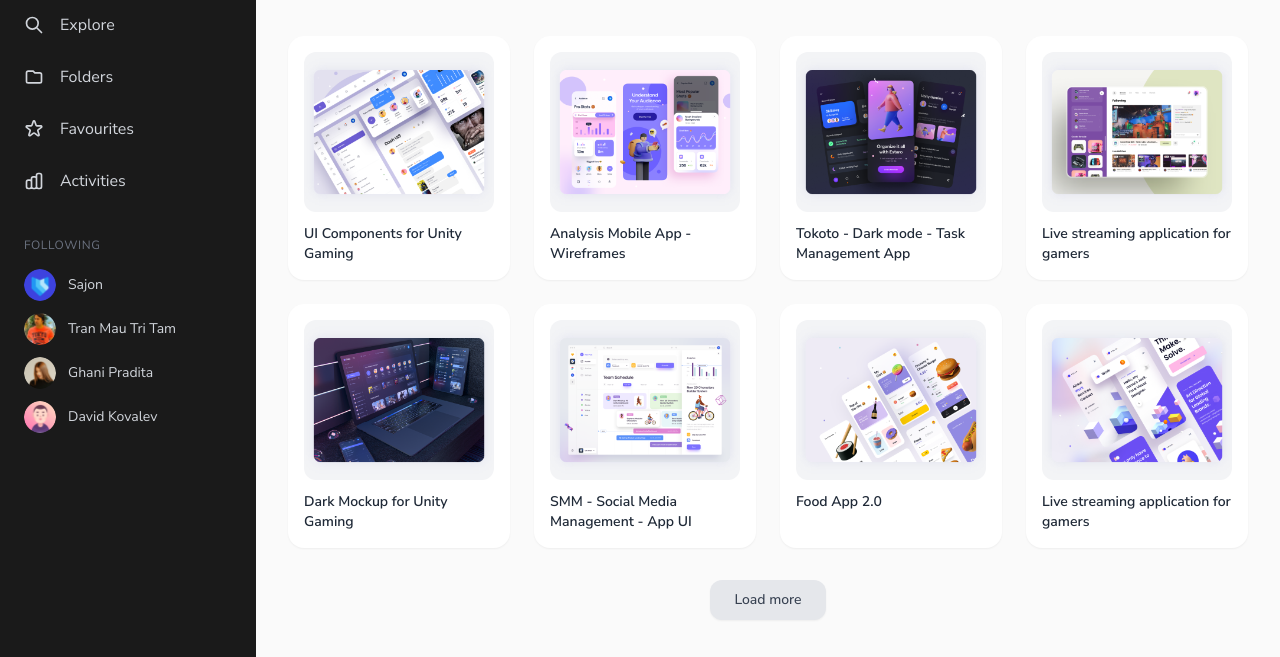
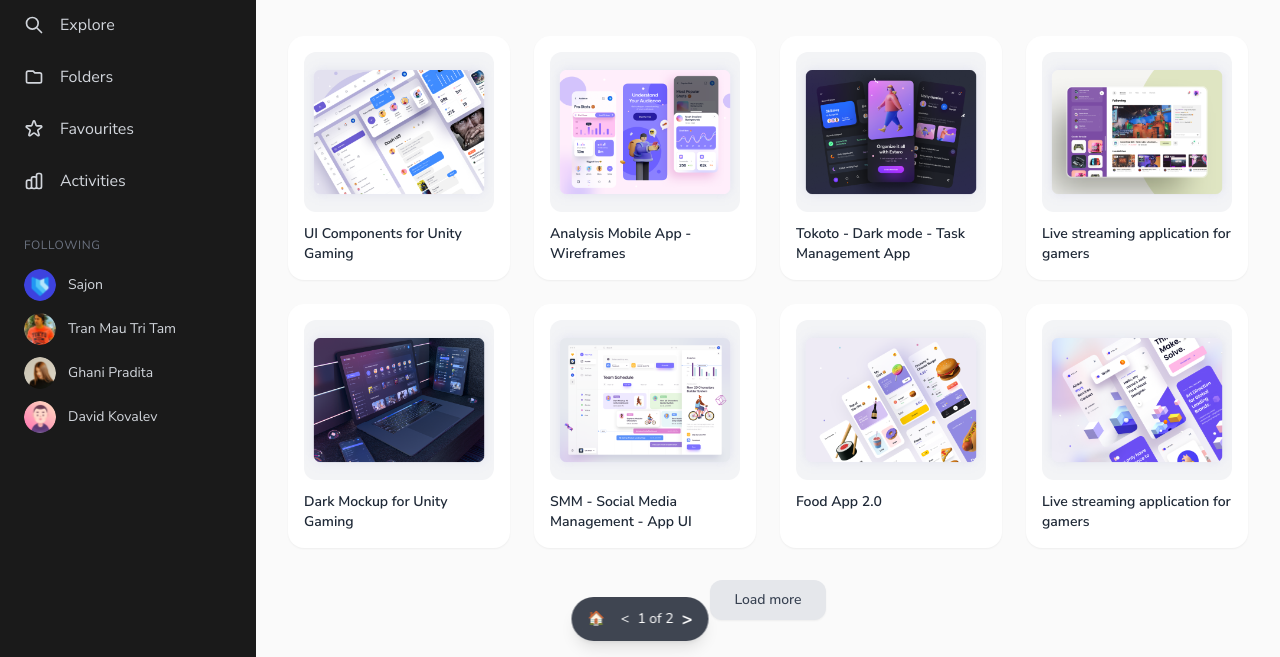
Before and after one commit to Mariami-Gabelia/shualeduri, a plain HTML site: page index.html in a window 1280 px wide. Shown: the part 143-800 px from the top of the page. Drawn offline with nearby package versions, Linux system fonts and the light colour scheme.

Commit message:
Update index.html

```diff
--- a/index.html
+++ b/index.html
@@ -280,4 +280,12 @@
     </main>
 
 </body>
-</html>
+    <!-- Adobe XD Style Page Switcher -->
+<div class="fixed bottom-4 left-1/2 -translate-x-1/2 bg-gray-900/80 backdrop-blur text-white px-4 py-2 rounded-full flex items-center gap-4 text-sm shadow-lg z-50">
+    <a href="index.html" class="hover:text-brandPink transition">🏠</a>
+    <div class="flex items-center gap-2">
+        <a href="index.html" class="hover:opacity-70">&lt;</a>
+        <span>1 of 2</span>
+        <a href="profile.html" class="hover:text-brandPink font-bold text-lg">&gt;</a>
+    </div>
+</div></html>
```
